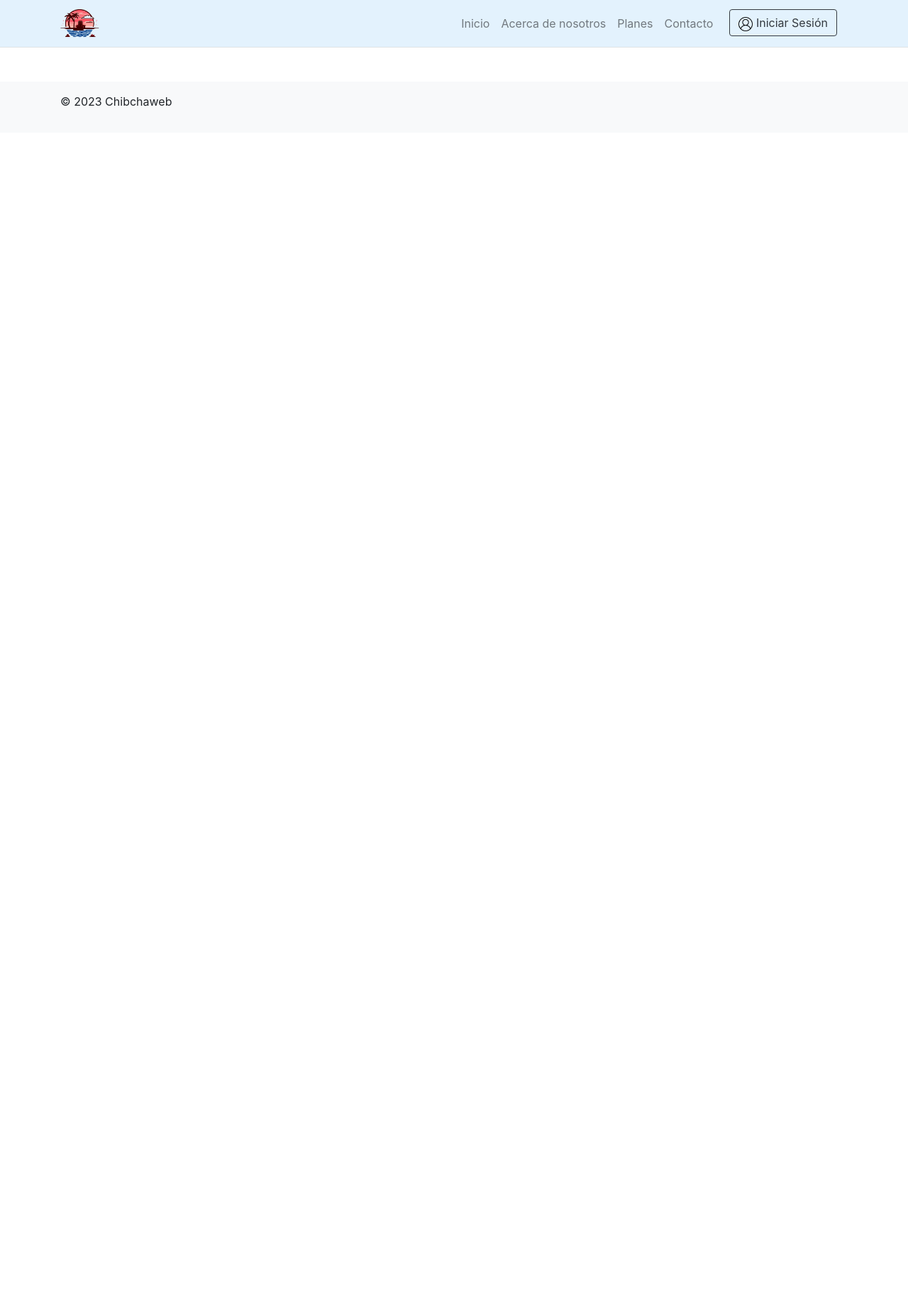
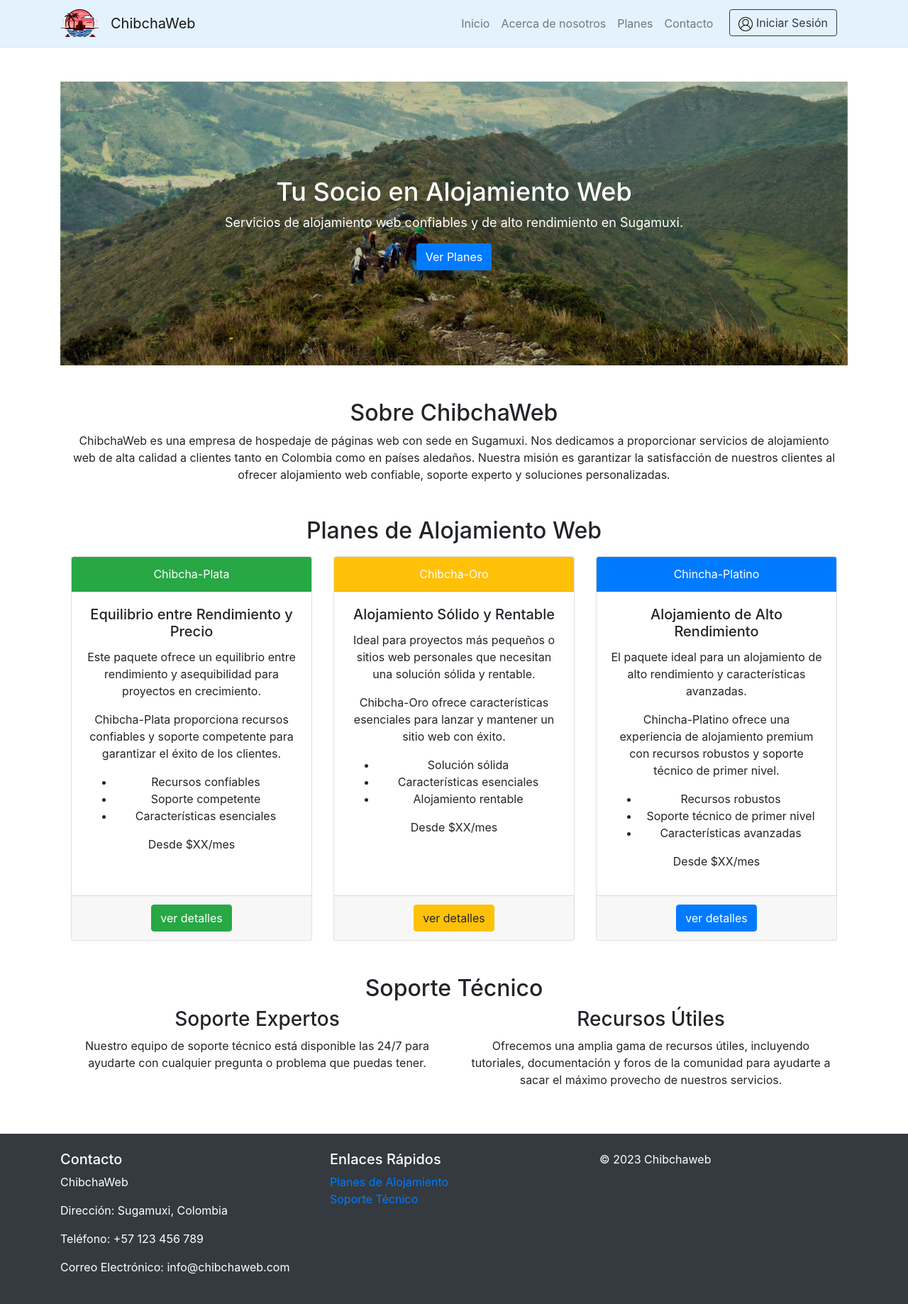
Before and after one commit to ardila-jonathan/ProyectoPatones, a Django app: page / in a window 1280 px wide. Shown: the whole page at 71% size. Before the commit the page ends 150 px from the top, so only its background shows below. Run offline with Django 4.2, Linux system fonts and the light colour scheme; some libraries are stand-ins or nearby versions.

```diff
--- a/ChibchaWeb/Home/views.py
+++ b/ChibchaWeb/Home/views.py
@@ -2,7 +2,7 @@ from django.shortcuts import render
 
 # Create your views here.
 def home(request):
-    return render(request, "index.html")
+    return render(request, "inicio.html")
 
 def acercaDeNos(request):
     return render(request, "acercaDeNos.html")
--- a/ChibchaWeb/chibchaweb_django/static/css/styles.css
+++ b/ChibchaWeb/chibchaweb_django/static/css/styles.css
@@ -10,8 +10,18 @@
     height: 20px;
 }
 
-.custom-div {
-    background-image: url(https://izavitatours.com/wp-content/uploads/2020/05/Sugamuxi-Trekking-1.jpg);
+/* Estilos CSS personalizados para centrar el banner con imagen de fondo */
+body {
+    background-color: #f0f0f0;
+    margin: 0;
+    padding: 0;
+}
+
+.contenido{
+    text-align: center;
+}
+.banner {
+    background-image: url('../images/sugamuxiM.jpg');
     height: 400px;
     background-size: cover;
     background-repeat: no-repeat;
@@ -23,3 +33,9 @@
     color: #fff;
     padding: 20px;
 }
+.banner h1 {
+    font-size: 36px;
+}
+.banner p {
+    font-size: 18px;
+}
--- a/ChibchaWeb/chibchaweb_django/templates/acercaDeNos.html
+++ b/ChibchaWeb/chibchaweb_django/templates/acercaDeNos.html
@@ -4,7 +4,7 @@
 
 {% block content %}
 <div class="container">
-    <div class="custom-div">
+    <div class="banner">
         <h2 class="fs-3">Acerca de nosotros</h2>
     </div>
 </div>
--- a/ChibchaWeb/chibchaweb_django/templates/index.html
+++ b/ChibchaWeb/chibchaweb_django/templates/index.html
@@ -20,6 +20,7 @@
         <a class="navbar-brand" href="{% url 'home' %}">
             <img src="{%static 'images/logo.png'%}" alt="Chibchaweb Logo" class="img-fluid" style="max-height: 40px;">
         </a>
+        <a class="navbar-brand">ChibchaWeb</a>
         <button class="navbar-toggler" type="button" data-toggle="collapse" data-target="#navbarNav" aria-controls="navbarNav" aria-expanded="false" aria-label="Toggle navigation">
             <span class="navbar-toggler-icon"></span>
         </button>
@@ -64,13 +65,30 @@
     {% endblock %}
 </div>
 
-<!-- Footer -->
-<footer class="bg-light text-black p-3">
+<!-- Pie de Página (Footer) -->
+<footer class="bg-dark text-white py-4">
     <div class="container">
-        <p>&copy; 2023 Chibchaweb</p>
+        <div class="row">
+            <div class="col-md-4">
+                <h5>Contacto</h5>
+                <p>ChibchaWeb</p>
+                <p>Dirección: Sugamuxi, Colombia</p>
+                <p>Teléfono: +57 123 456 789</p>
+                <p>Correo Electrónico: info@chibchaweb.com</p>
+            </div>
+            <div class="col-md-4">
+                <h5>Enlaces Rápidos</h5>
+                <ul class="list-unstyled">
+                    <li><a href="{% url 'planes' %}">Planes de Alojamiento</a></li>
+                    <li><a href="#">Soporte Técnico</a></li>
+                </ul>
+            </div>
+            <div class="col-md-4">
+                <p>&copy; 2023 Chibchaweb</p>
+            </div>
+        </div>
     </div>
 </footer>
-
 <script src="https://code.jquery.com/jquery-3.5.1.slim.min.js"></script>
 <script src="https://cdn.jsdelivr.net/npm/@popperjs/core@2.11.6/dist/umd/popper.min.js"></script>
 <script src="https://maxcdn.bootstrapcdn.com/bootstrap/4.5.2/js/bootstrap.min.js"></script>
--- /dev/null
+++ b/ChibchaWeb/chibchaweb_django/templates/inicio.html
@@ -0,0 +1,146 @@
+{% extends 'index.html' %}
+
+{% load static %}
+
+{% block content %}
+<!DOCTYPE html>
+<html lang="es">
+
+<head>
+    <meta charset="UTF-8">
+    <meta name="viewport" content="width=device-width, initial-scale=1">
+    <title>ChibchaWeb - Tu Socio en Alojamiento Web</title>
+    <!-- Agrega aquí los enlaces a los archivos CSS de Bootstrap y tu propio CSS personalizado si lo tienes -->
+    <link rel="stylesheet" href="https://maxcdn.bootstrapcdn.com/bootstrap/4.5.2/css/bootstrap.min.css">
+</head>
+
+<body>
+    <div class="contenido">
+        <!-- Banner Principal -->
+        <section class="banner">
+            <div class="container">
+                <h1>Tu Socio en Alojamiento Web</h1>
+                <p>Servicios de alojamiento web confiables y de alto rendimiento en Sugamuxi.</p>
+                <a href="{% url 'planes' %}" class="btn btn-primary">Ver Planes</a>
+            </div>
+        </section>
+
+        <!-- Información de la Empresa -->
+        <section class="empresa mb-5 mt-5">
+            <div class="container">
+                <div>
+                    <h2>Sobre ChibchaWeb</h2>
+                    <p>ChibchaWeb es una empresa de hospedaje de páginas web con sede en Sugamuxi. Nos dedicamos a
+                        proporcionar servicios de alojamiento web de alta calidad a clientes tanto en Colombia como en
+                        países aledaños. Nuestra misión es garantizar la satisfacción de nuestros clientes al ofrecer
+                        alojamiento web confiable, soporte experto y soluciones personalizadas.</p>
+                </div>
+            </div>
+        </section>
+
+        <!-- Sección de Planes de Alojamiento -->
+        <section class="planes-alojamiento mb-5 mt-5">
+            <div class="container">
+                <h2>Planes de Alojamiento Web</h2>
+                <div class="row mt-3">
+                    <div class="col-md-4">
+                        <div class="card h-100">
+                            <div class="card-header bg-success text-white">
+                                Chibcha-Plata
+                            </div>
+                            <div class="card-body">
+                                <h5 class="card-title">Equilibrio entre Rendimiento y Precio</h5>
+                                <p>Este paquete ofrece un equilibrio entre rendimiento y asequibilidad para proyectos en
+                                    crecimiento.</p>
+                                <p class="descripcion-plan">Chibcha-Plata proporciona recursos confiables y soporte
+                                    competente para garantizar el éxito de los clientes.</p>
+                                <ul>
+                                    <li>Recursos confiables</li>
+                                    <li>Soporte competente</li>
+                                    <li>Características esenciales</li>
+                                </ul>
+                                <p class="precio">Desde $XX/mes</p>
+                            </div>
+                            <div class="card-footer">
+                                <a href="{% url 'planes' %}" class="btn btn-success">ver detalles</a>
+                            </div>
+                        </div>
+                    </div>
+                    <div class="col-md-4">
+                        <div class="card h-100">
+                            <div class="card-header bg-warning text-white">
+                                Chibcha-Oro
+                            </div>
+                            <div class="card-body">
+                                <h5 class="card-title">Alojamiento Sólido y Rentable</h5>
+                                <p>Ideal para proyectos más pequeños o sitios web personales que necesitan una solución
+                                    sólida y rentable.</p>
+                                <p class="descripcion-plan">Chibcha-Oro ofrece características esenciales para lanzar y
+                                    mantener un sitio web con éxito.</p>
+                                <ul>
+                                    <li>Solución sólida</li>
+                                    <li>Características esenciales</li>
+                                    <li>Alojamiento rentable</li>
+                                </ul>
+                                <p class="precio">Desde $XX/mes</p>
+                            </div>
+                            <div class="card-footer">
+                                <a href="{% url 'planes' %}" class="btn btn-warning">ver detalles</a>
+                            </div>
+                        </div>
+                    </div>
+                    <div class="col-md-4">
+                        <div class="card h-100">
+                            <div class="card-header bg-primary text-white">
+                                Chincha-Platino
+                            </div>
+                            <div class="card-body">
+                                <h5 class="card-title">Alojamiento de Alto Rendimiento</h5>
+                                <p>El paquete ideal para un alojamiento de alto rendimiento y características avanzadas.
+                                </p>
+                                <p class="descripcion-plan">Chincha-Platino ofrece una experiencia de alojamiento
+                                    premium con recursos robustos y soporte técnico de primer nivel.</p>
+                                <ul>
+                                    <li>Recursos robustos</li>
+                                    <li>Soporte técnico de primer nivel</li>
+                                    <li>Características avanzadas</li>
+                                </ul>
+                                <p class="precio">Desde $XX/mes</p>
+                            </div>
+                            <div class="card-footer">
+                                <a href="{% url 'planes' %}" class="btn btn-primary">ver detalles</a>
+                            </div>
+                        </div>
+                    </div>
+                </div>
+            </div>
+        </section>
+
+        <!-- Sección de Soporte -->
+        <section class="soporte mb-5 mt-5">
+            <div class="container">
+                <h2>Soporte Técnico</h2>
+                <div class="row">
+                    <div class="col-md-6">
+                        <h3>Soporte Expertos</h3>
+                        <p>Nuestro equipo de soporte técnico está disponible las 24/7 para ayudarte con cualquier
+                            pregunta o problema que puedas tener.</p>
+                    </div>
+                    <div class="col-md-6">
+                        <h3>Recursos Útiles</h3>
+                        <p>Ofrecemos una amplia gama de recursos útiles, incluyendo tutoriales, documentación y foros de
+                            la comunidad para ayudarte a sacar el máximo provecho de nuestros servicios.</p>
+                    </div>
+                </div>
+            </div>
+        </section>
+    </div>
+
+    <!-- Agrega aquí los enlaces a los archivos JavaScript de Bootstrap y tus propios scripts si es necesario -->
+    <script src="https://code.jquery.com/jquery-3.5.1.slim.min.js"></script>
+    <script src="https://cdn.jsdelivr.net/npm/@popperjs/core@2.11.6/dist/umd/popper.min.js"></script>
+    <script src="https://maxcdn.bootstrapcdn.com/bootstrap/4.5.2/js/bootstrap.min.js"></script>
+</body>
+
+</html>
+{% endblock %}
```
Also changed, not shown: ChibchaWeb/chibchaweb_django/templates/planes.html (+53 -0 lines).
